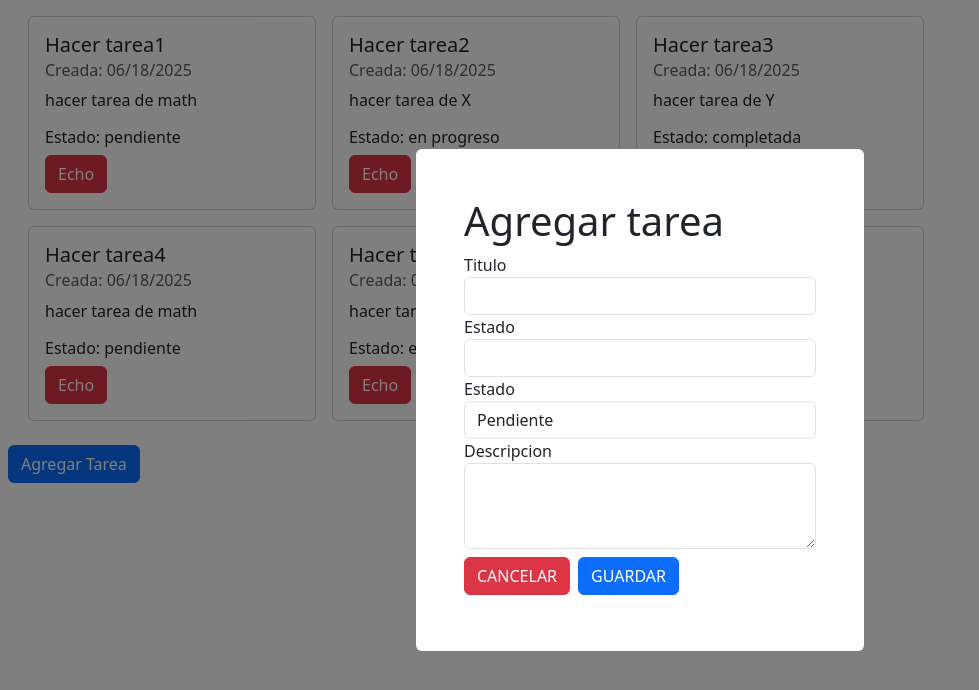
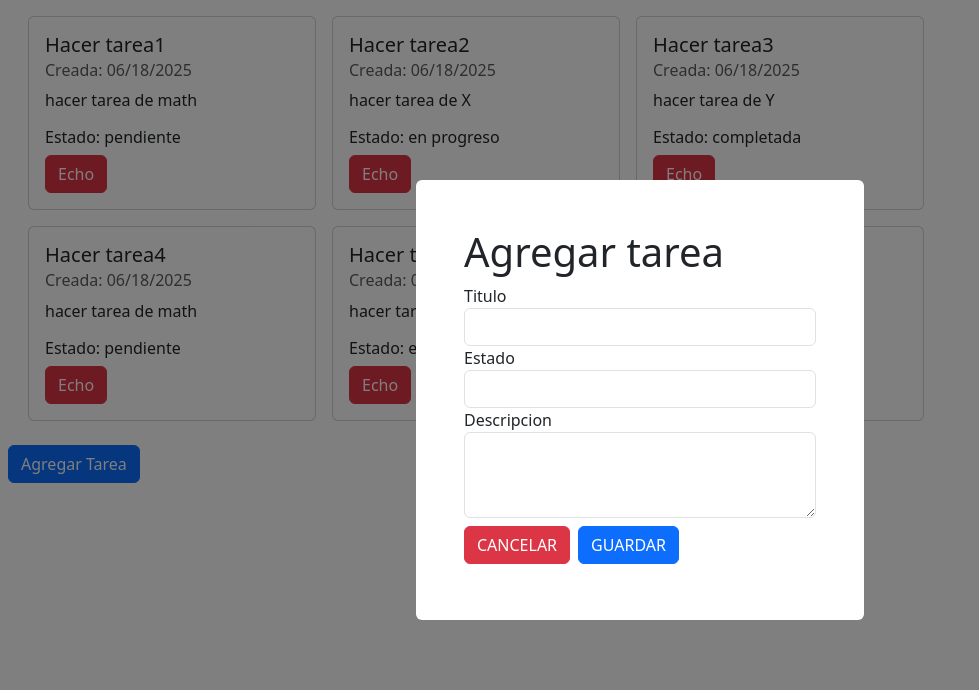
Before and after one commit to QuispeAbel/angular, an Angular app: page / in a window 1280 px wide. Both pictures are taken after a click on the button "Agregar Tarea". Shown: the top 690 px of the page, without its empty margins (0-979 px from the left). Built offline with nearby package versions, Linux system fonts and the light colour scheme.

Commit message:
casiDDown

```diff
--- a/src/app/components/dropdown/dropdown.component.html
+++ b/src/app/components/dropdown/dropdown.component.html
@@ -1,8 +1,6 @@
 <div class="form-group">
         <label for="Estado">Estado</label>
-        <select class="form-control" [(ngModel)] = "estado" name="estado">
-        <option value="pendiente" (click)="mostrar()">Pendiente</option>
-        <option value="en progreso">En progreso</option>
-        <option value="completada">Completada</option>
+        <select class="form-control" [(ngModel)] = "estado" name="estado" (click)="mostrar()" >
+        <option *ngFor="let option of options" [value]="option.value" >{{ option.name }}</option>
         </select>
       </div>
--- a/src/app/components/dropdown/dropdown.component.ts
+++ b/src/app/components/dropdown/dropdown.component.ts
@@ -1,4 +1,5 @@
 import { Component, EventEmitter, Input, Output } from '@angular/core';
+import { formOptions } from 'src/app/config/options';
 
 @Component({
   selector: 'app-dropdown',
@@ -8,10 +9,10 @@ import { Component, EventEmitter, Input, Output } from '@angular/core';
 export class DropdownComponent {
   @Input() placeholder?: string;
   @Input() options: any[] = [];
-  @Input() optionSelected?: any;
+  @Input() estado?: any;
   @Output() onSelect: EventEmitter<any> = new EventEmitter<any>();
 
-  public estado : string = '';
+  //public estado : string = '';
 
   public open: boolean = false;
 
@@ -25,6 +26,7 @@ export class DropdownComponent {
   }
 
   mostrar(){
-    console.log(this.estado)
+    console.log("estado en DD"+this.estado)
+    this.onSelect.emit(this.estado);
   }
 }
--- a/src/app/components/edit-modal/edit-modal.component.html
+++ b/src/app/components/edit-modal/edit-modal.component.html
@@ -8,16 +8,18 @@
         <input type="text" class="form-control" id="titulo" [(ngModel)]="titulo" name="titulo">
       </div>
 
-      <app-dropdown/>
+      <app-dropdown
+        [options]="statusOptions"
+        (onSelect)="cambiarEstado($event)"/>
 
-      <div class="form-group">
+      <!-- <div class="form-group">
         <label for="Estado">Estado</label>
         <select class="form-control" [(ngModel)] = "estado" name="estado">
         <option value="pendiente">Pendiente</option>
         <option value="en progreso">En progreso</option>
         <option value="completada">Completada</option>
         </select>
-      </div>
+      </div> -->
 
       <div class="form-group">
         <label for="exampleFormControlTextarea1">Descripcion</label>
--- a/src/app/components/edit-modal/edit-modal.component.ts
+++ b/src/app/components/edit-modal/edit-modal.component.ts
@@ -1,6 +1,8 @@
 import { Component } from '@angular/core';
 import { MostrarModalService } from 'src/app/services/mostrar-modal.service';
 import { ToDoService } from 'src/app/services/to-do.service';
+import { formOptions } from 'src/app/config/options';
+import { Tarea, TareaEstado } from 'src/app/models/tarea.model';
 
 @Component({
   selector: 'app-edit-modal',
@@ -9,9 +11,11 @@ import { ToDoService } from 'src/app/services/to-do.service';
 })
 export class EditModalComponent {
 
-  estado : string = 'pendiente'
+  estado : TareaEstado = 'pendiente'
   description : string = ''
   titulo : string = ''
+
+  public statusOptions = formOptions
 
   constructor(private _modal : MostrarModalService, private _todo : ToDoService){
 
@@ -28,4 +32,10 @@ export class EditModalComponent {
   cerrar(){
     this._modal.sharingObservableSet(false)
   }
+
+  cambiarEstado(estado: TareaEstado ) {
+    this.estado = estado;
+    // console.log("llega" + estado );
+  }
+
 }
--- a/src/app/models/tarea.model.ts
+++ b/src/app/models/tarea.model.ts
@@ -3,7 +3,7 @@ export interface Tarea {
     titulo: string,
     fechaCreacion: Date | string,
     descripcion: string,
-    estado: string | null,
+    estado: string | null | TareaEstado,
 }
 
 export type TareaEstado = 'pendiente' | 'en progreso' | 'completada';
```
